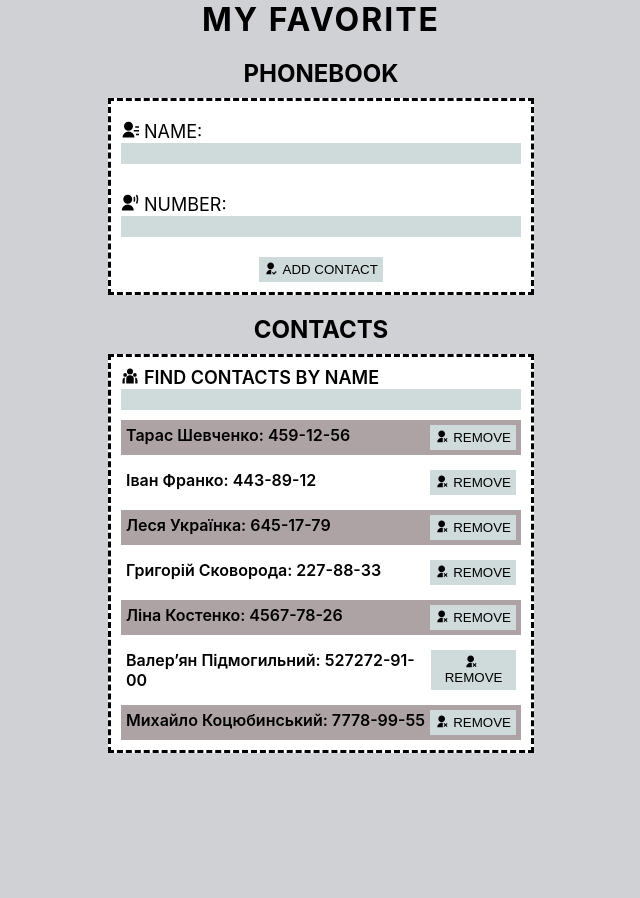
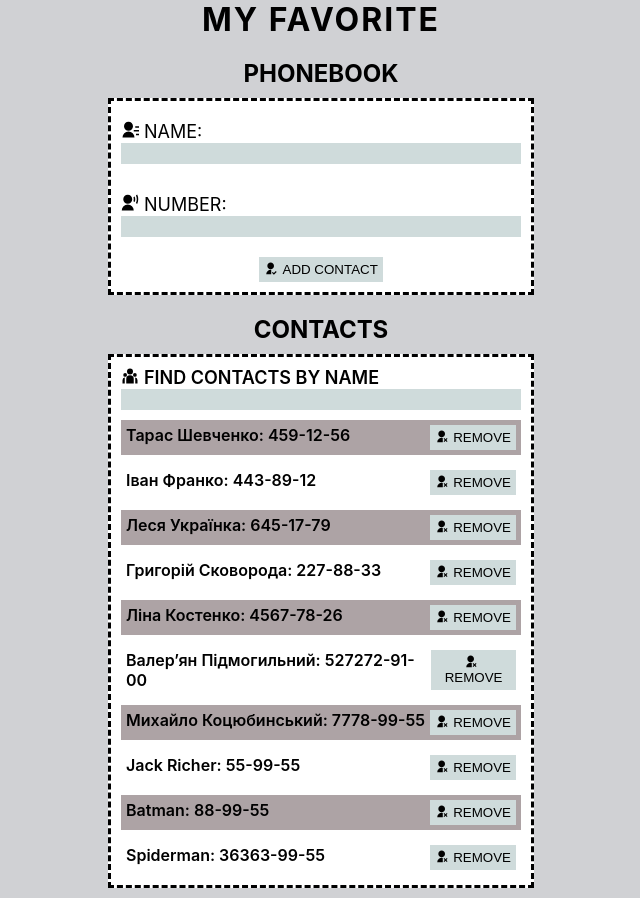
Before and after one commit to smisyuk4/goit-react-hw-03-phonebook, a React (Create React App) app: page / in a window 1280 px wide. Shown: the whole page, without its empty margins (319-959 px from the left). Before the commit the page ends 800 px from the top, so only its background shows below. Built offline with nearby package versions, Linux system fonts and the light colour scheme.

Commit message:
make formik on filter, but w/o yup validation

```diff
--- a/src/components/App/App.jsx
+++ b/src/components/App/App.jsx
@@ -15,6 +15,9 @@ export class App extends Component {
       { id: 'id-5', name: 'Ліна Костенко', number: '4567-78-26' },
       { id: 'id-6', name: 'Валер’ян Підмогильний', number: '527272-91-00' },
       { id: 'id-7', name: 'Михайло Коцюбинський', number: '7778-99-55' },
+      { id: 'id-8', name: 'Jack Richer', number: '55-99-55' },
+      { id: 'id-9', name: 'Batman', number: '88-99-55' },
+      { id: 'id-10', name: 'Spiderman', number: '36363-99-55' },
     ],
     filter: '',
   };
@@ -46,8 +49,8 @@ export class App extends Component {
     }})
   }
 
-  filterContact = ({target}) => {
-    this.setState({ filter: target.value });
+  filterContact = ({currentTarget}, actions) => {
+    this.setState({filter: currentTarget.value})
   };
 
   showContacts = () => {
--- a/src/components/ContactForm/ContactForm.js
+++ b/src/components/ContactForm/ContactForm.js
@@ -26,6 +26,14 @@ const REGEX_NUMBER =
 
 const ContactSchema = Yup.object().shape({
     name: Yup.string()
+        .min(2)
+        .max(20)
+        .matches(
+            REGEX_NAME,
+            'Name may contain only letters, apostrophe, dash and spaces'
+        )
+        .required(),
+    find: Yup.string()
         .min(2)
         .max(20)
         .matches(
--- a/src/components/Filter/Filter.js
+++ b/src/components/Filter/Filter.js
@@ -1,10 +1,18 @@
 import PropTypes from 'prop-types';
+import { Formik, ErrorMessage } from 'formik';
 import { IconContext } from 'react-icons';
 import { RiTeamFill } from 'react-icons/ri';
-import { LabelFilter, InputFilter } from './Filter.styled';
-
+import { FormWrp, LabelFilter, InputFilter, InputError } from './Filter.styled';
+// import { object, string } from 'yup';
 export const Filter = ({ filterContact, filter }) => {
     return (
+        <Formik
+            initialValues={{ find: filter }}
+            // validationSchema={object({
+            //     find: string(),
+            // })}
+        >
+            <FormWrp autoComplete="off">
                 <LabelFilter>
                     <IconContext.Provider value={{ className: 'global-icon' }}>
                         <RiTeamFill />
@@ -15,10 +23,11 @@ export const Filter = ({ filterContact, filter }) => {
                         value={filter}
                         type="text"
                         name="find"
-                pattern="^[a-zA-Zа-яА-Я]+(([' -][a-zA-Zа-яА-Я ])?[a-zA-Zа-яА-Я]*)*$"
-                title="Name may contain only letters, apostrophe, dash and spaces."
                     />
+                    <ErrorMessage name="find" component={InputError} />
                 </LabelFilter>
+            </FormWrp>
+        </Formik>
     );
 };
 
--- a/src/components/Filter/Filter.styled.js
+++ b/src/components/Filter/Filter.styled.js
@@ -1,14 +1,18 @@
 import styled from '@emotion/styled';
+import { Form, Field } from 'formik';
+
+export const FormWrp = styled(Form)`
+    margin-bottom: 10px;
+`;
 
 export const LabelFilter = styled.label`
-    margin-bottom: 10px;
     width: 100%;
     font-size: 18px;
     font-weight: 600;
     text-transform: uppercase;
 `;
 
-export const InputFilter = styled.input`
+export const InputFilter = styled(Field)`
     width: 100%;
     font-size: 18px;
     background-color: #cfdbdb;
@@ -23,3 +27,9 @@ export const InputFilter = styled.input`
         background-color: #90d4d4;
     }
 `;
+
+export const InputError = styled.span`
+    font-size: 12px;
+    font-weight: 700;
+    color: red;
+`;
```
Lines whose indentation alone changed are shown as unchanged.
